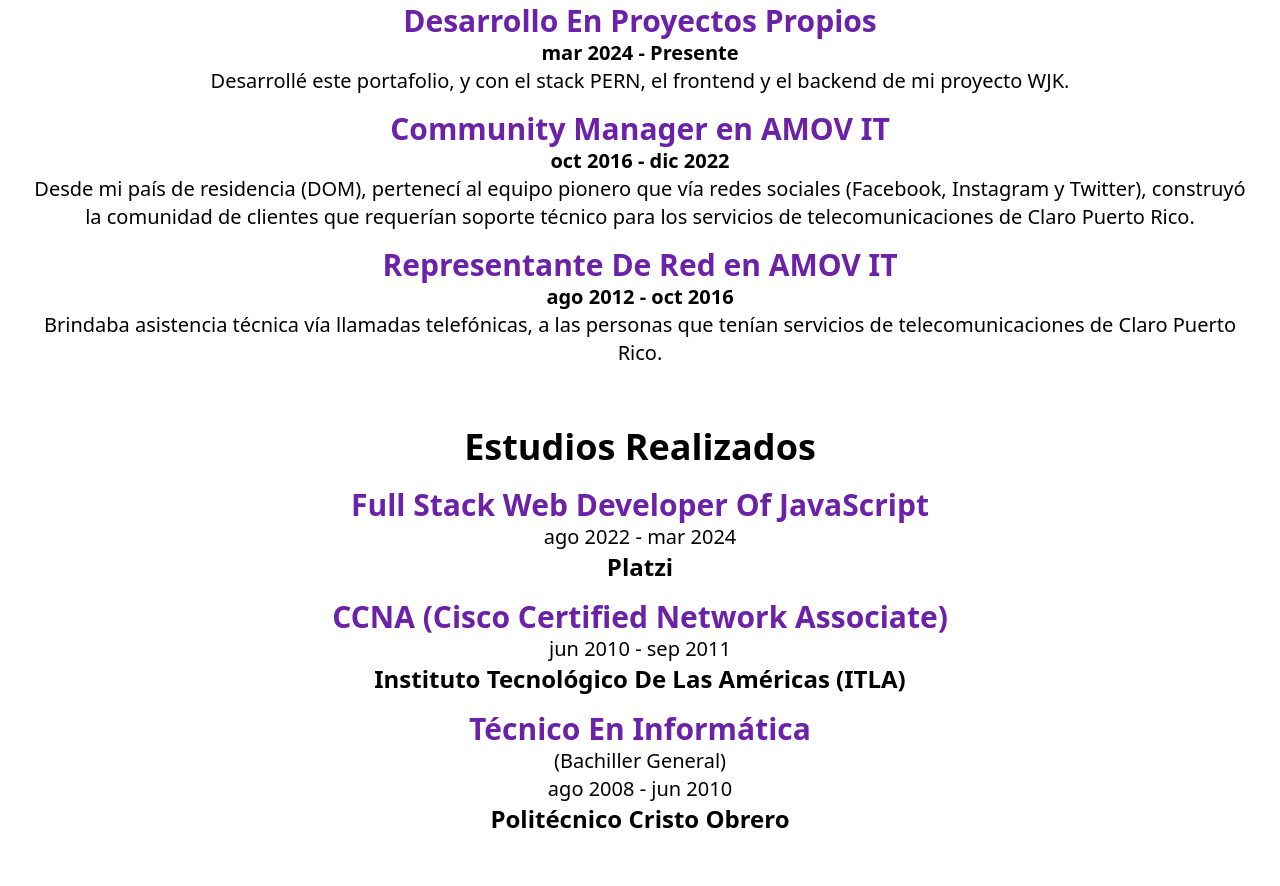
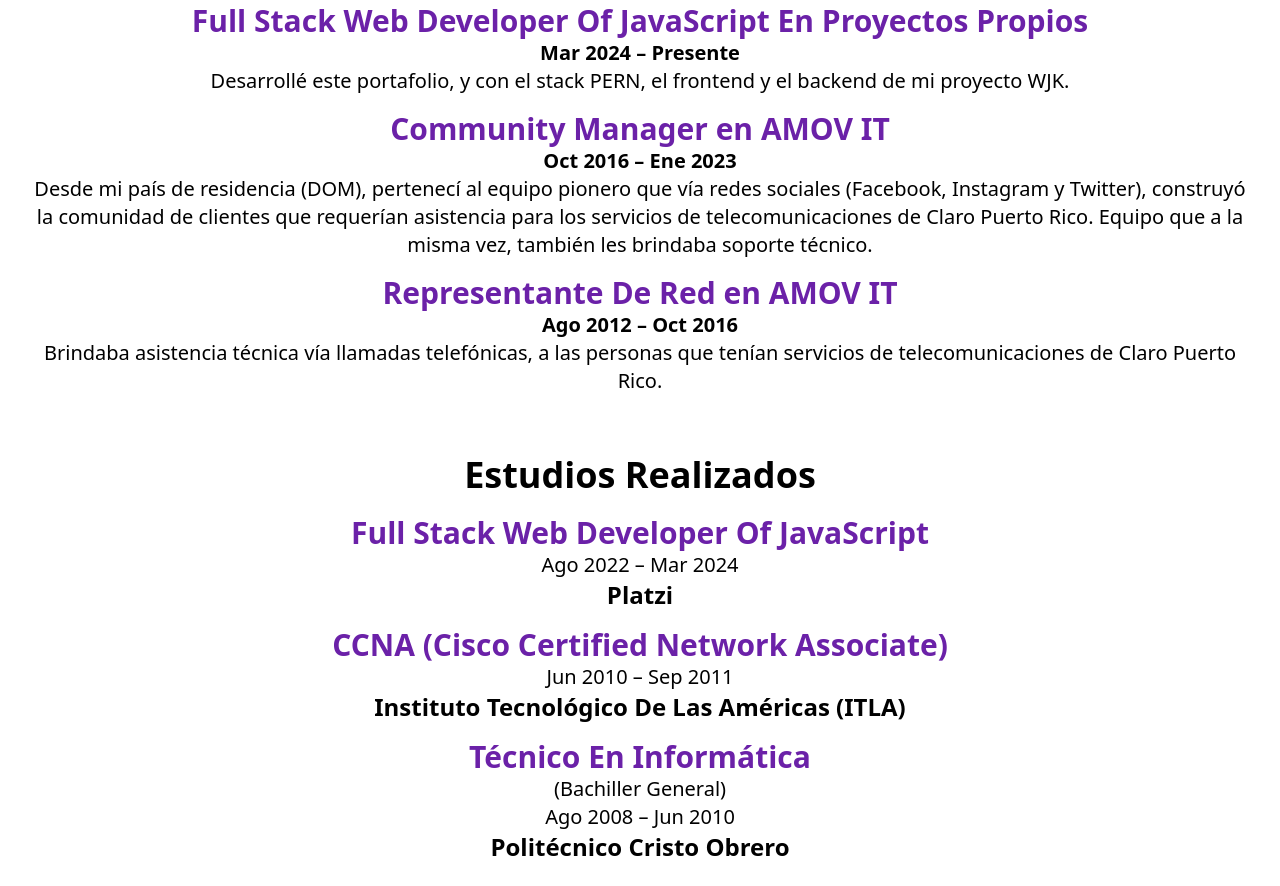
Before and after one commit to WDRoa/wdroa.dev, a website: page index.html in a window 1280 px wide. Shown: the part 3791-4677 px from the top of the page. Drawn offline with nearby package versions, Linux system fonts and the light colour scheme.

Commit message:
Se corrigieron algunas faltas ortográficas y se modificó el enlace al CV.

```diff
--- a/index.html
+++ b/index.html
@@ -16,7 +16,7 @@
                 <span class="text-xs ml-4 mr-1 lg:mt-1 lg:text-md">✅</span>
                 <a href="https://github.com/WDRoa"><h3 class="font-bold text-2xl lg:text-3xl"> WDRoa.dev</h3></a>
                 <div class="absolute right-0 flex justify-end w-40 lg:w-80">
-                    <a href="https://www.canva.com/design/DAGE97TVZbs/bJd-7nMq4k3BPfU3pi9AMQ/edit" target="_blank">
+                    <a href="https://drive.google.com/file/d/1SOcmjyfbgNLDQgiBuhHdRg9akhrMX4Bx/view?usp=sharing" target="_blank">
                         <img src="https://encrypted-tbn0.gstatic.com/images?q=tbn:ANd9GcRnjGeijuG0lpmkp-QZsV4l2az4aVGR31VsTeLDtxl3fWQxY43jgarEt_m9u7mETi4pr48&usqp=CAU" class="w-7 h-7 lg:w-9 lg:h-9 bg-white rounded mr-6" alt="CV-logo">
                     </a>
                     <a href="https://github.com/WDRoa" target="_blank">
@@ -116,33 +116,33 @@
                     <img src="https://miro.medium.com/v2/resize:fit:1200/1*ptqverAyBpdfUDhrs2g_3A.jpeg" class="lg:h-96 border border-black rounded-lg mb-10" alt="Imagen-Tecnologías">
                 </figure>
                 <h2 class="text-4xl font-bold m-5">Experiencia Profesional</h2>
-                <h3 class="text-3xl font-bold text-purple-800">Desarrollo En Proyectos Propios</h3>
-                <p class="text-xl"><strong>mar 2024 - Presente</strong></p>
+                <h3 class="text-3xl font-bold text-purple-800">Full Stack Web Developer Of JavaScript En Proyectos Propios</h3>
+                <p class="text-xl"><strong>Mar 2024 – Presente</strong></p>
                 <p class="text-xl mb-4">Desarrollé este portafolio, y con el stack PERN, el frontend y el backend de mi proyecto WJK.</p>
                 <h3 class="text-3xl font-bold text-purple-800">Community Manager en AMOV IT</h3>
-                <p class="text-xl"><strong>oct 2016 - dic 2022</strong></p>
-                <p class="text-xl mb-4">Desde mi país de residencia (DOM), pertenecí al equipo pionero que vía redes sociales (Facebook, Instagram y Twitter), construyó la comunidad de clientes que requerían soporte técnico para los servicios de telecomunicaciones de Claro Puerto Rico.
+                <p class="text-xl"><strong>Oct 2016 – Ene 2023</strong></p>
+                <p class="text-xl mb-4">Desde mi país de residencia (DOM), pertenecí al equipo pionero que vía redes sociales (Facebook, Instagram y Twitter), construyó la comunidad de clientes que requerían asistencia para los servicios de telecomunicaciones de Claro Puerto Rico. Equipo que a la misma vez, también les brindaba soporte técnico.
                 </p>
                 <h3 class="text-3xl font-bold text-purple-800">Representante De Red en AMOV IT</h3>
-                <p class="text-xl"><strong>ago 2012 - oct 2016</strong></p>
+                <p class="text-xl"><strong>Ago 2012 – Oct 2016</strong></p>
                 <p class="text-xl mb-10">Brindaba asistencia técnica vía llamadas telefónicas, a las personas que tenían servicios de telecomunicaciones de Claro Puerto Rico.</p>
                 <h2 class="text-4xl font-bold m-5">Estudios Realizados</h2>
                 <h3 class="text-3xl font-bold text-purple-800">Full Stack Web Developer Of JavaScript</h3>
-                <p class="text-xl">ago 2022 - mar 2024</p>
+                <p class="text-xl">Ago 2022 – Mar 2024</p>
                 <h4 class="font-bold text-2xl mb-4">Platzi</h4>
                 <h3 class="text-3xl font-bold text-purple-800">CCNA (Cisco Certified Network Associate)</h3>
-                <p class="text-xl">jun 2010 - sep 2011</p>
+                <p class="text-xl">Jun 2010 – Sep 2011</p>
                 <h4 class="font-bold text-2xl mb-4">Instituto Tecnológico De Las Américas (ITLA)</h4>
                 <h3 class="text-3xl font-bold text-purple-800">Técnico En Informática</h3>
                 <p class="text-xl">(Bachiller General)</p>
-                <p class="text-xl">ago 2008 - jun 2010</p>
+                <p class="text-xl">Ago 2008 – Jun 2010</p>
                 <h4 class="font-bold text-2xl pb-5">Politécnico Cristo Obrero</h4>
             </section>
         </main>
         <footer class="size-full bg-zinc-800 text-white pt-10 px-7 flex flex-col text-center items-center">
             <h2 class="text-4xl font-bold m-5">Contáctame</h2>
             <div class="w-8/12 my-6 flex justify-between md:w-4/12 lg:w-1/3">
-                <a href="https://www.canva.com/design/DAGE97TVZbs/bJd-7nMq4k3BPfU3pi9AMQ/edit" target="_blank">
+                <a href="https://drive.google.com/file/d/1SOcmjyfbgNLDQgiBuhHdRg9akhrMX4Bx/view?usp=sharing" target="_blank">
                     <img class="w-14 h-14 bg-white rounded-lg" src="https://encrypted-tbn0.gstatic.com/images?q=tbn:ANd9GcRnjGeijuG0lpmkp-QZsV4l2az4aVGR31VsTeLDtxl3fWQxY43jgarEt_m9u7mETi4pr48&usqp=CAU" alt="CV-logo">
                 </a>
                 <a href="https://github.com/WDRoa" target="_blank">
```
